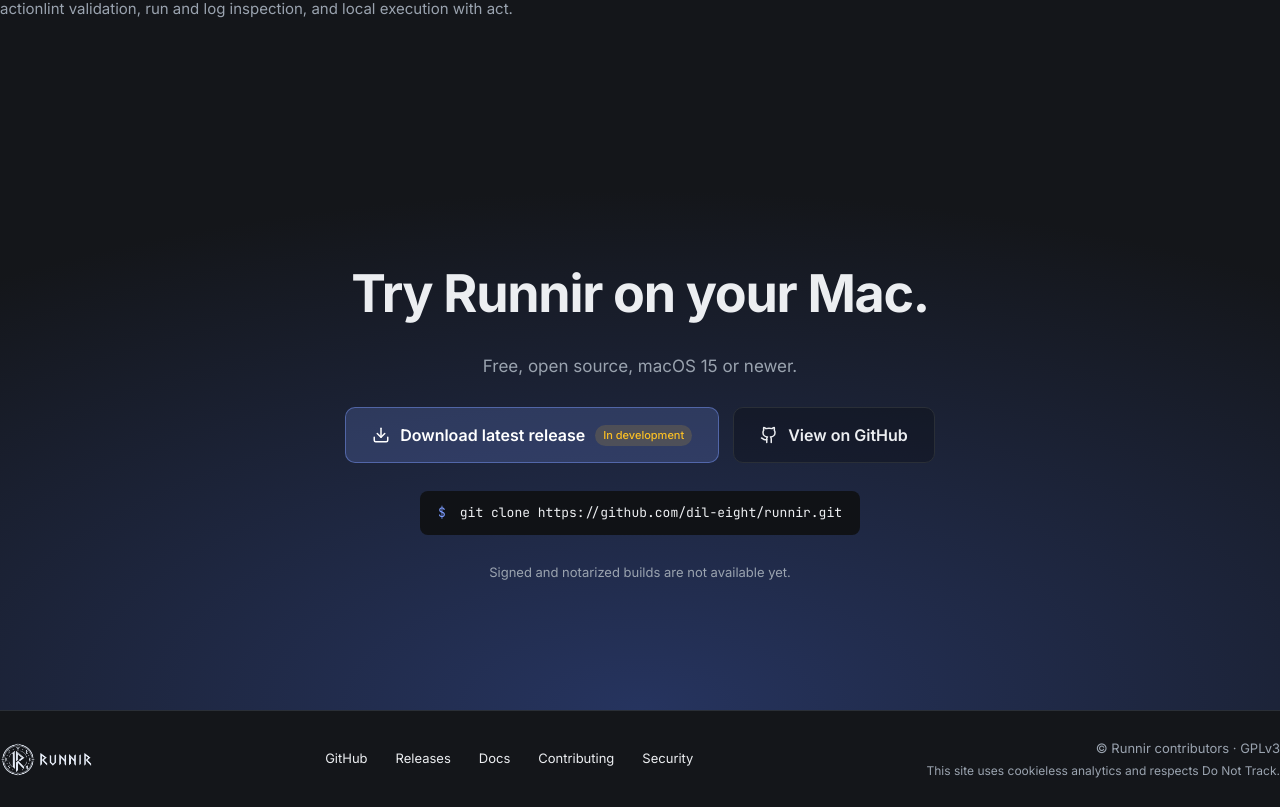
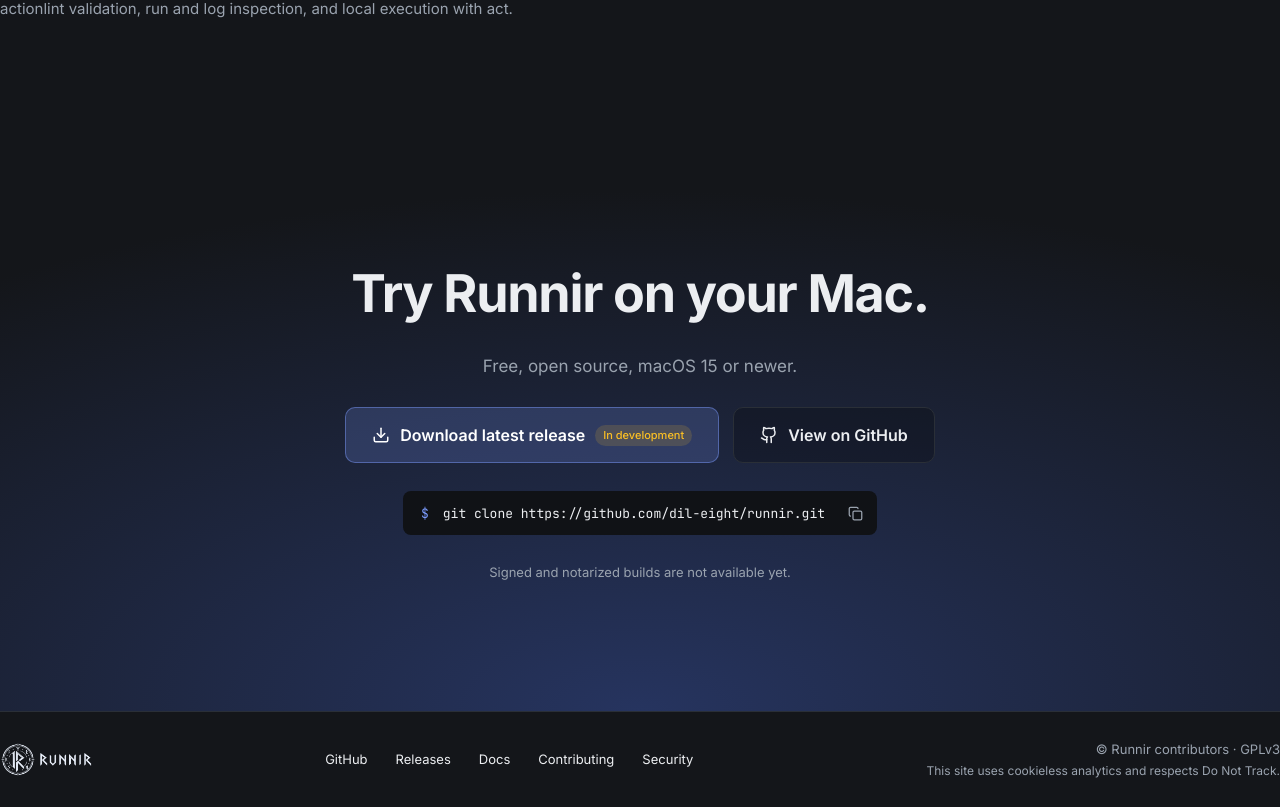
Before and after one commit to dilbarov/runnir-landing, a Next.js app: page / in a window 1280 px wide. Shown: the part 4257-5064 px from the top of the page. Built offline with nearby package versions, Linux system fonts and the light colour scheme; no server answers.

Commit message:
Pointer cursor on real controls, copy button for git clone, nav links into menu below xl

```diff
--- a/app/globals.css
+++ b/app/globals.css
@@ -41,6 +41,13 @@
 :focus-visible {
   outline: 2px solid var(--color-accent);
   outline-offset: 2px;
+}
+
+/* Tailwind's preflight resets buttons to the default cursor; real controls should look clickable */
+button:not(:disabled),
+[role="button"]:not([aria-disabled="true"]),
+summary {
+  cursor: pointer;
 }
 
 /* Screenshot mocks: decorative, never react to the pointer or get selected */
--- /dev/null
+++ b/components/CloneCommand.tsx
@@ -0,0 +1,56 @@
+"use client";
+
+import { useEffect, useState } from "react";
+import { REPO_URL } from "@/lib/content";
+import { track } from "@/lib/analytics";
+import { Icon } from "./Icon";
+
+const COMMAND = `git clone ${REPO_URL}.git`;
+
+export function CloneCommand() {
+  const [copied, setCopied] = useState(false);
+
+  useEffect(() => {
+    if (!copied) return;
+    const t = window.setTimeout(() => setCopied(false), 1800);
+    return () => window.clearTimeout(t);
+  }, [copied]);
+
+  async function copy() {
+    try {
+      await navigator.clipboard.writeText(COMMAND);
+    } catch {
+      // Clipboard API is unavailable (insecure context, denied permission): fall back to a hidden textarea
+      const ta = document.createElement("textarea");
+      ta.value = COMMAND;
+      ta.setAttribute("readonly", "");
+      ta.style.cssText = "position:fixed;opacity:0;pointer-events:none";
+      document.body.appendChild(ta);
+      ta.select();
+      const ok = document.execCommand("copy");
+      ta.remove();
+      if (!ok) return;
+    }
+    setCopied(true);
+    track("clone_copy");
+  }
+
+  return (
+    <div className="flex max-w-full items-center gap-3.5 rounded-lg bg-editor py-1.5 pl-[18px] pr-1.5 font-mono text-[13px]">
+      <span className="text-accent">$</span>
+      <code className="min-w-0 overflow-x-auto whitespace-nowrap text-fg">{COMMAND}</code>
+      <button
+        type="button"
+        onClick={copy}
+        aria-label={copied ? "Copied" : "Copy git clone command"}
+        title={copied ? "Copied" : "Copy"}
+        className={`grid size-8 shrink-0 place-items-center rounded-md transition-colors hover:bg-surface ${copied ? "text-success" : "text-fg-2 hover:text-fg"}`}
+      >
+        <Icon name={copied ? "check" : "copy"} size={15} />
+      </button>
+      <span aria-live="polite" className="sr-only">
+        {copied ? "Command copied to clipboard" : ""}
+      </span>
+    </div>
+  );
+}
--- a/components/Icon.tsx
+++ b/components/Icon.tsx
@@ -15,6 +15,12 @@
     </>
   ),
   check: <path d="M20 6 9 17l-5-5" />,
+  copy: (
+    <>
+      <rect x="8" y="8" width="14" height="14" rx="2" />
+      <path d="M4 16c-1.1 0-2-.9-2-2V4c0-1.1.9-2 2-2h10c1.1 0 2 .9 2 2" />
+    </>
+  ),
   ok: (
     <>
       <circle cx="12" cy="12" r="10" />
--- a/components/Nav.tsx
+++ b/components/Nav.tsx
@@ -32,7 +32,7 @@
         <a href="#top" aria-label="Runnir home" className="shrink-0">
           <Image src="/brand/logo-horizontal-light.png" alt="Runnir" width={130} height={49} priority className="h-[49px] w-auto max-lg:h-10" />
         </a>
-        <ul className="hidden items-center gap-9 lg:flex">
+        <ul className="hidden items-center gap-9 xl:flex">
           {NAV.map((l) => (
             <li key={l.href}>
               <a
@@ -55,14 +55,14 @@
             aria-label={open ? "Close menu" : "Open menu"}
             aria-expanded={open}
             onClick={() => setOpen((v) => !v)}
-            className="grid size-9 place-items-center rounded-lg text-fg-2 hover:text-fg lg:hidden"
+            className="grid size-9 place-items-center rounded-lg text-fg-2 hover:text-fg xl:hidden"
           >
             <Icon name={open ? "close" : "menu"} size={20} />
           </button>
         </div>
       </nav>
       {open && (
-        <div className="container-x pb-3 lg:hidden">
+        <div className="container-x pb-3 xl:hidden">
           <ul className="rounded-xl border border-line bg-surface/95 p-2">
             {NAV.map((l) => (
               <li key={l.href}>
--- a/components/Sections.tsx
+++ b/components/Sections.tsx
@@ -1,5 +1,6 @@
 import Image from "next/image";
 import { FAQ, REPO_URL, RELEASES_URL, TRUST } from "@/lib/content";
+import { CloneCommand } from "./CloneCommand";
 import { DownloadButton } from "./DownloadButton";
 import { GitHubLink } from "./GitHubLink";
 import { Icon } from "./Icon";
@@ -60,10 +61,7 @@
           <DownloadButton release={release} location="download" label="Download latest release" />
           <GitHubLink location="download" label="View on GitHub" />
         </div>
-        <div className="flex max-w-full items-center gap-3.5 overflow-x-auto rounded-lg bg-editor px-[18px] py-3 font-mono text-[13px]">
-          <span className="text-accent">$</span>
-          <code className="whitespace-nowrap text-fg">git clone {REPO_URL}.git</code>
-        </div>
+        <CloneCommand />
         <p className="text-[13px] text-fg-2">
           {release ? `Latest release ${release.tag}. ` : ""}Signed and notarized builds are not available yet.
         </p>
```
